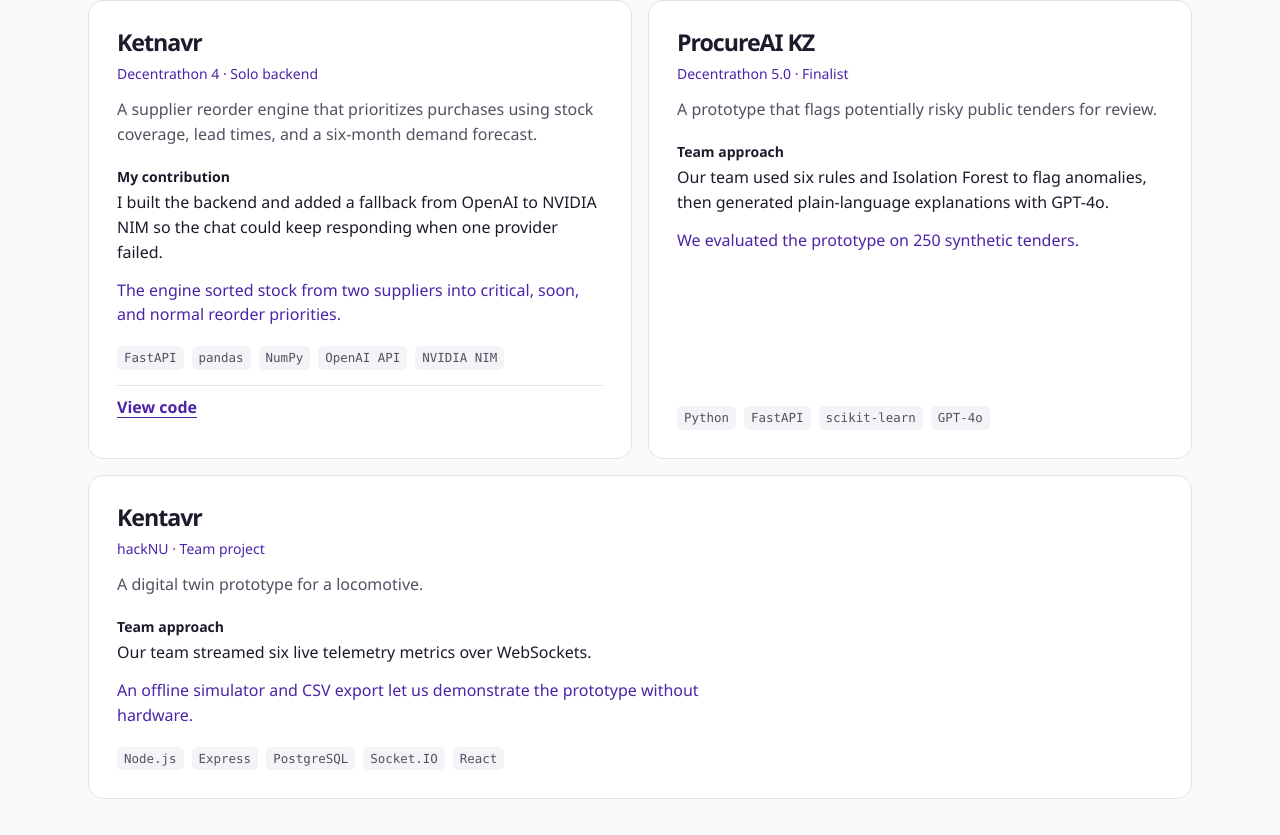
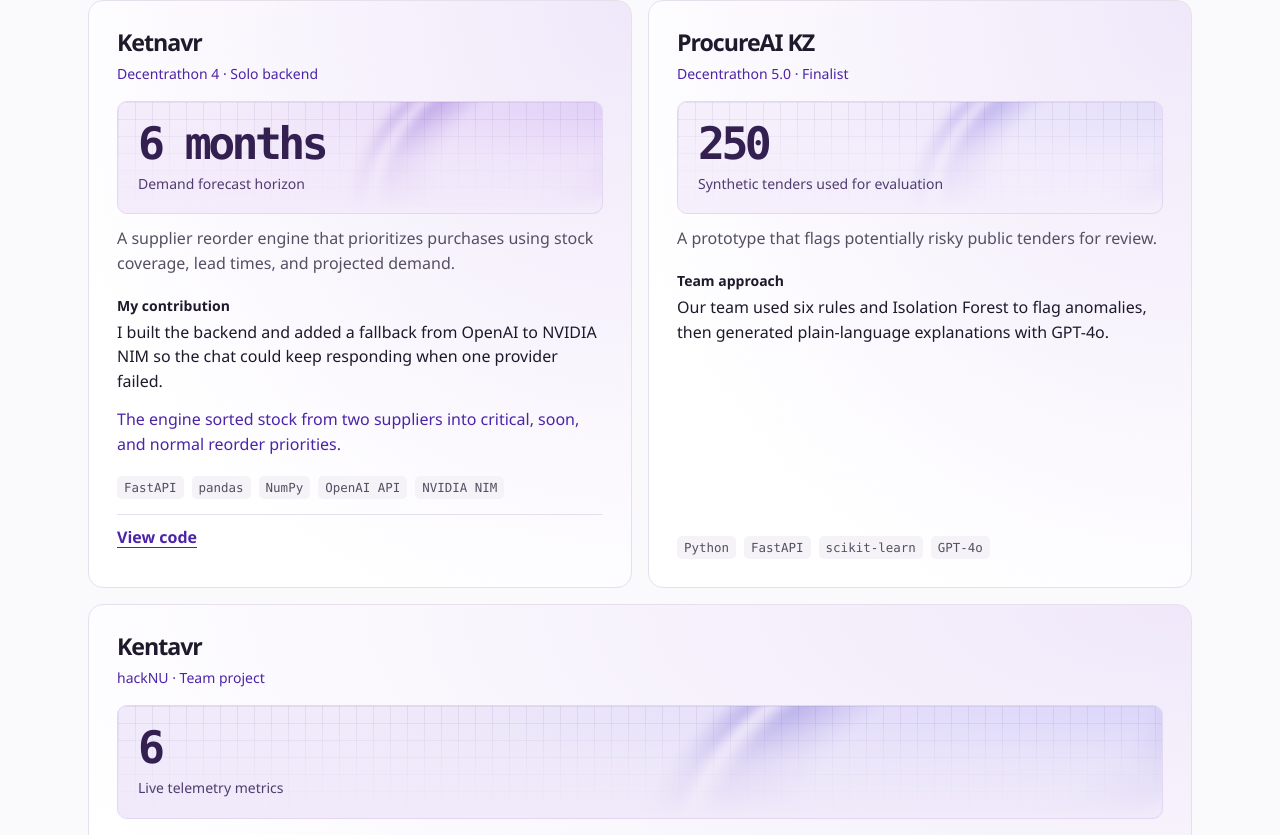
Before and after one commit to 8zellorr8/ulan-akhmet-portfolio, a Next.js app: page / in a window 1280 px wide. Shown: the part 2025-2860 px from the top of the page. Built offline with nearby package versions, Linux system fonts and the light colour scheme.

Commit message:
style: extend soft gradients to remaining projects

```diff
--- a/app/content.ts
+++ b/app/content.ts
@@ -8,7 +8,12 @@ type ProjectSummary = {
 type Project = ProjectSummary & {
   localName?: { text: string; lang: string };
   context?: string;
-  cover?: { theme: 'coverage' | 'video' | 'matchup' | 'classroom'; value: string; label: string };
+  cover?: {
+    theme: 'coverage' | 'video' | 'matchup' | 'classroom' | 'planning' | 'risk' | 'telemetry';
+    tone?: 'light';
+    value: string;
+    label: string;
+  };
   contribution: string;
   contributionLabel?: 'Team approach';
   outcome?: string;
@@ -90,7 +95,8 @@ export const portfolio = {
       id: 'ketnavr',
       name: 'Ketnavr',
       context: 'Decentrathon 4 · Solo backend',
-      description: 'A supplier reorder engine that prioritizes purchases using stock coverage, lead times, and a six-month demand forecast.',
+      cover: { theme: 'planning', tone: 'light', value: '6 months', label: 'Demand forecast horizon' },
+      description: 'A supplier reorder engine that prioritizes purchases using stock coverage, lead times, and projected demand.',
       contribution: 'I built the backend and added a fallback from OpenAI to NVIDIA NIM so the chat could keep responding when one provider failed.',
       outcome: 'The engine sorted stock from two suppliers into critical, soon, and normal reorder priorities.',
       stack: ['FastAPI', 'pandas', 'NumPy', 'OpenAI API', 'NVIDIA NIM'],
@@ -100,18 +106,19 @@ export const portfolio = {
       id: 'procureai-kz',
       name: 'ProcureAI KZ',
       context: 'Decentrathon 5.0 · Finalist',
+      cover: { theme: 'risk', tone: 'light', value: '250', label: 'Synthetic tenders used for evaluation' },
       description: 'A prototype that flags potentially risky public tenders for review.',
       contribution: 'Our team used six rules and Isolation Forest to flag anomalies, then generated plain-language explanations with GPT-4o.',
       contributionLabel: 'Team approach',
-      outcome: 'We evaluated the prototype on 250 synthetic tenders.',
       stack: ['Python', 'FastAPI', 'scikit-learn', 'GPT-4o'],
     },
     {
       id: 'kentavr',
       name: 'Kentavr',
       context: 'hackNU · Team project',
+      cover: { theme: 'telemetry', tone: 'light', value: '6', label: 'Live telemetry metrics' },
       description: 'A digital twin prototype for a locomotive.',
-      contribution: 'Our team streamed six live telemetry metrics over WebSockets.',
+      contribution: 'Our team streamed locomotive telemetry over WebSockets.',
       contributionLabel: 'Team approach',
       outcome: 'An offline simulator and CSV export let us demonstrate the prototype without hardware.',
       stack: ['Node.js', 'Express', 'PostgreSQL', 'Socket.IO', 'React'],
--- a/app/page.tsx
+++ b/app/page.tsx
@@ -22,7 +22,7 @@ function ProjectCard({ project }: { project: Project }) {
       </div>
       {project.context && <p className="project-context">{project.context}</p>}
       {cover && (
-        <div className="case-cover" data-theme={cover.theme}>
+        <div className="case-cover" data-theme={cover.theme} data-tone={cover.tone}>
           <p className="cover-value">{cover.value}</p>
           <p className="cover-label">{cover.label}</p>
         </div>
--- a/app/styles.css
+++ b/app/styles.css
@@ -267,6 +267,10 @@ h2 { font-size: clamp(1.7rem, 4vw, 2.5rem); font-weight: 665; line-height: 1.12;
   --cover-start: #251140;
   --cover-end: #53208b;
   --cover-glow: #9a55e8;
+  --cover-ink: var(--hero-text);
+  --cover-caption: #f1e5fd;
+  --cover-grid: #fff2;
+  --cover-highlight: #e3bdff;
   position: relative;
   isolation: isolate;
   display: grid;
@@ -278,7 +282,7 @@ h2 { font-size: clamp(1.7rem, 4vw, 2.5rem); font-weight: 665; line-height: 1.12;
   padding: clamp(0.875rem, 2.6vw, 1.25rem);
   border-radius: 10px;
   background: linear-gradient(120deg, var(--cover-start) 20%, var(--cover-end));
-  color: var(--hero-text);
+  color: var(--cover-ink);
 }
 
 .case-cover::before, .case-cover::after { position: absolute; pointer-events: none; content: ''; }
@@ -288,8 +292,8 @@ h2 { font-size: clamp(1.7rem, 4vw, 2.5rem); font-weight: 665; line-height: 1.12;
   inset: 0;
   background-image:
     linear-gradient(0deg, var(--cover-start), color-mix(in srgb, var(--cover-start) 65%, transparent) 49%, transparent 92%),
-    linear-gradient(#fff2 1px, transparent 1px),
-    linear-gradient(90deg, #fff2 1px, transparent 1px);
+    linear-gradient(var(--cover-grid) 1px, transparent 1px),
+    linear-gradient(90deg, var(--cover-grid) 1px, transparent 1px);
   background-size: 100% 100%, 17px 17px, 17px 17px;
 }
 
@@ -297,7 +301,7 @@ h2 { font-size: clamp(1.7rem, 4vw, 2.5rem); font-weight: 665; line-height: 1.12;
   z-index: -2;
   inset: -72% -28% -43% 41%;
   border-radius: 50%;
-  background: radial-gradient(ellipse, transparent 33%, var(--cover-glow) 52%, #e3bdff 58%, var(--cover-glow) 61%, transparent 68%);
+  background: radial-gradient(ellipse, transparent 33%, var(--cover-glow) 52%, var(--cover-highlight) 58%, var(--cover-glow) 61%, transparent 68%);
   filter: blur(4px);
   opacity: 0.62;
   transform: rotate(-32deg);
@@ -310,8 +314,22 @@ h2 { font-size: clamp(1.7rem, 4vw, 2.5rem); font-weight: 665; line-height: 1.12;
 .case-cover[data-theme='matchup']::after { inset: -98% -25% -48% 45%; transform: rotate(-52deg); }
 .case-cover[data-theme='classroom']::after { inset: -55% -30% -82% 53%; transform: rotate(18deg); }
 
+.case-cover[data-tone='light'] {
+  --cover-ink: #342050;
+  --cover-caption: #503c70;
+  --cover-grid: #62469118;
+  --cover-highlight: #fff9ff;
+  min-height: 110px;
+  border: 1px solid #e3d7f2;
+}
+
+.case-cover[data-theme='planning'] { --cover-start: #f4ecfb; --cover-end: #dfcdf7; --cover-glow: #ab8ade; }
+.case-cover[data-theme='risk'] { --cover-start: #f5effc; --cover-end: #e2ddfa; --cover-glow: #a798e6; }
+.case-cover[data-theme='telemetry'] { --cover-start: #f0eafa; --cover-end: #dbd6fa; --cover-glow: #a399e1; }
+.case-cover[data-theme='telemetry']::after { inset: -124% -20% -94% 46%; transform: rotate(-22deg); }
+
 .cover-value { max-width: 14ch; font: 650 clamp(1.9rem, 4vw, 2.8rem)/1 var(--font-mono); letter-spacing: -0.08em; overflow-wrap: anywhere; }
-.cover-label { max-width: 27ch; margin-block-start: 7px; color: #f1e5fd; font-size: 0.875rem; line-height: 1.4; overflow-wrap: anywhere; }
+.cover-label { max-width: 27ch; margin-block-start: 7px; color: var(--cover-caption); font-size: 0.875rem; line-height: 1.4; overflow-wrap: anywhere; }
 .case-cover[data-theme='classroom'] .cover-value { max-width: 12ch; font: 660 clamp(1.55rem, 3.6vw, 2.3rem)/0.98 var(--font-body); letter-spacing: -0.05em; }
 
 .project-work { flex: 1; }
@@ -351,7 +369,6 @@ h2 { font-size: clamp(1.7rem, 4vw, 2.5rem); font-weight: 665; line-height: 1.12;
   padding: 18px 22px;
   border: 1px solid var(--border);
   border-radius: 12px;
-  background: var(--surface);
 }
 
 .course-card h4 { font-size: 1.2rem; font-weight: 655; letter-spacing: -0.025em; }
@@ -359,11 +376,18 @@ h2 { font-size: clamp(1.7rem, 4vw, 2.5rem); font-weight: 665; line-height: 1.12;
 .course-card .stack { margin-block-start: 12px; }
 
 .profile-grid { display: grid; gap: 24px; margin-block: clamp(3rem, 7vw, 5.5rem); }
-.profile-section { padding: clamp(1.375rem, 3.2vw, 2rem); border: 1px solid var(--border); border-radius: 15px; background: var(--surface); }
+.profile-section { padding: clamp(1.375rem, 3.2vw, 2rem); border: 1px solid var(--border); border-radius: 15px; }
 .profile-grid h2 { font-size: clamp(1.55rem, 3vw, 2rem); }
 .profile-grid p { max-width: 42rem; margin-block-start: 12px; color: var(--muted); }
-.learning-section { padding: clamp(1.375rem, 3.2vw, 2rem); border: 1px solid #ded3f5; border-radius: 15px; background: var(--accent-pale); }
+.learning-section { padding: clamp(1.375rem, 3.2vw, 2rem); border: 1px solid #ded3f5; border-radius: 15px; }
 .learning-section h2 { color: var(--accent-hover); }
+
+.archive-grid .project-card, .course-card, .profile-section, .learning-section {
+  background: radial-gradient(ellipse at 100% 0%, var(--panel-tint, #f0e8fa), transparent 79%), var(--panel-base, var(--surface));
+}
+
+.course-card:nth-child(even) { --panel-tint: #ecebfb; }
+.learning-section { --panel-tint: #eadcfa; --panel-base: #f9f5fd; }
 
 .site-footer { border-top: 1px solid var(--border); }
 .footer-inner, .footer-build { display: flex; align-items: center; justify-content: space-between; flex-wrap: wrap; gap: 5px 24px; }
@@ -377,7 +401,7 @@ h2 { font-size: clamp(1.7rem, 4vw, 2.5rem); font-weight: 665; line-height: 1.12;
   .shell { width: min(100% - 72px, 69rem); }
   .hero { grid-template-columns: minmax(0, 1.55fr) minmax(0, 1fr); }
   .project-grid, .course-grid { grid-template-columns: repeat(2, minmax(0, 1fr)); }
-  .archive-grid .project-card:last-child:nth-child(odd) { grid-column: 1 / -1; }
+  .archive-grid .project-card:last-child:nth-child(odd), .course-card:last-child:nth-child(odd) { grid-column: 1 / -1; }
   .archive-grid p { max-width: 66ch; }
   .profile-grid { grid-template-columns: minmax(0, 1.35fr) minmax(0, 1fr); }
 }
```
